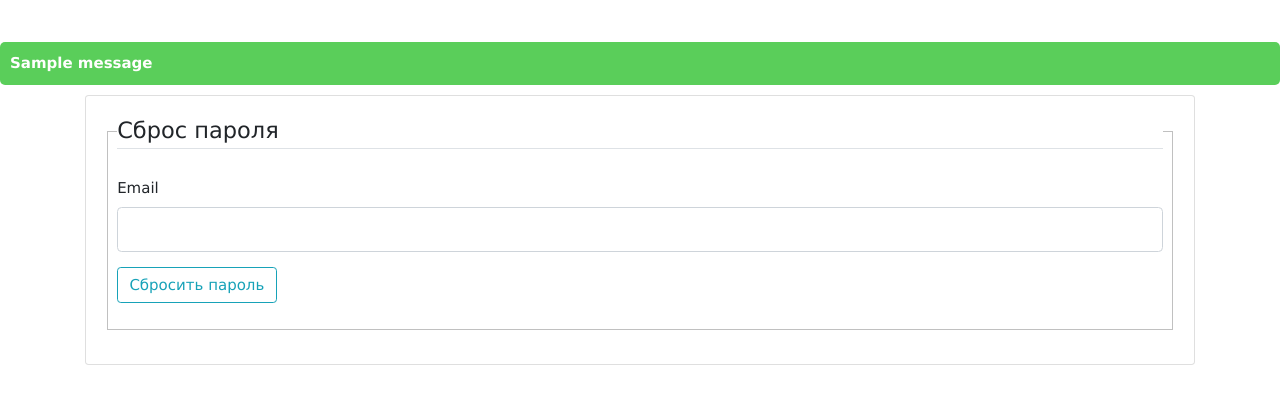
After one commit to Ilya-Zhirukhin/s1-Ilya-Zhirukhin, a Flask app: page /reset_password in a window 1280 px wide. The commit adds this page. Shown: the top 404 px of the page. Run offline with Flask 2, Linux system fonts and the light colour scheme; tables that the repository leaves empty hold one stand-in row (values such as "Sample post"); one stand-in notice (Sample message) is shown; some libraries are stand-ins or nearby versions.

Commit message:
add reset_password mail

```diff
--- a/Tema/forms.py
+++ b/Tema/forms.py
@@ -41,6 +41,16 @@ class LoginForm(FlaskForm):  # Form objects for the front-end devs
     submit = SubmitField('Log In')
 
 
+class ResetPasswordForm(FlaskForm):
+    email = StringField('Email', validators=[DataRequired(), Email()])
+    submit = SubmitField('Сбросить пароль')
+
+
+class ResetPasswordForm_2(FlaskForm):
+    password = PasswordField('Новый пароль', validators=[DataRequired()])
+    submit = SubmitField('Сбросить пароль')
+
+
 class EditProfileForm(FlaskForm):
     first_name = StringField('Имя', validators=[DataRequired()])
     last_name = StringField('Фамилия', validators=[DataRequired()])
--- a/Tema/routes.py
+++ b/Tema/routes.py
@@ -1,5 +1,6 @@
 from flask import Flask, render_template, url_for, flash, redirect, request, jsonify
-from Tema.forms import RegistrationForm, LoginForm, EditProfileForm, DeleteProfileForm
+from Tema.forms import RegistrationForm, LoginForm, EditProfileForm, DeleteProfileForm, ResetPasswordForm, \
+    ResetPasswordForm_2
 from Tema import app, bcrypt, db, socketio
 from Tema.models import User, Classroom, Membership, Channel, Message, Note, Assignment, DirectMessage, \
     AssignmentSubmission
@@ -13,6 +14,21 @@ from flask import session, make_response, g, abort, session, redirect, request,
 from flask_dance.contrib.github import make_github_blueprint, github
 from flask_dance.consumer import oauth_authorized
 from flask_oauthlib.client import OAuth
+from flask_mail import Mail, Message
+from itsdangerous import URLSafeTimedSerializer
+
+app.config['MAIL_SERVER'] = 'smtp.mail.ru'
+app.config['MAIL_PORT'] = 465
+app.config['MAIL_USE_TLS'] = False
+app.config['MAIL_USE_SSL'] = True
+app.config['MAIL_USERNAME'] = 'for_semestr_work@mail.ru'
+app.config['MAIL_PASSWORD'] = '4UyJ8bda8KgvyC27xZAi'
+# RZHI1u1taet^
+app.config['MAIL_DEFAULT_SENDER'] = 'for_semestr_work@mail.ru'
+app.config['MAIL_USE_MANAGEMENT_COMMANDS'] = True  # Включение поддержки асинхронной отправки
+
+mail = Mail(app)
+serializer = URLSafeTimedSerializer(app.config['SECRET_KEY'])
 
 
 @app.route("/")
@@ -51,12 +67,50 @@ def login():
             flash('Successfully logged in!', 'success')
             return redirect(next_page) if next_page else redirect(url_for('__app__'))
         else:
-            flash('Login unsuccessful, please try again.', 'danger')
+            flash('Login unsuccessful, please try again.', 'error')
 
     # Create GitHub OAuth URL for login with GitHub
     github_login_url = url_for('login_github')
 
     return render_template('login.html', form=form, title='Login', github_login_url=github_login_url)
+
+
+@app.route('/reset_password', methods=['GET', 'POST'])
+def reset_password():
+    form = ResetPasswordForm()
+    if form.validate_on_submit():
+        email = form.email.data
+        user = User.query.filter_by(email=email).first()
+        if user:
+            token = serializer.dumps(email, salt='reset-password')
+            reset_link = url_for('confirm_reset_password', token=token, _external=True)
+            message = Message('Сброс пароля', recipients=[email])
+            message.body = f'Для сброса пароля пройдите по ссылке: {reset_link}'
+            mail.send(message)  # Отправка асинхронного письма
+            flash('Инструкции по сбросу пароля были отправлены на вашу почту.', 'info')
+            return redirect(url_for('login'))
+        flash('Адрес электронной почты не найден.', 'error')
+    return render_template('reset_password.html', form=form, title='Сброс пароля')
+
+
+@app.route('/confirm_reset_password/<token>', methods=['GET', 'POST'])
+def confirm_reset_password(token):
+    form = ResetPasswordForm_2()
+    if form.validate_on_submit():
+        email = serializer.loads(token, salt='reset-password', max_age=3600)
+        user = User.query.filter_by(email=email).first()
+        if user:
+            # Обновление пароля пользователя
+            user.password = bcrypt.generate_password_hash(form.password.data).decode("utf-8")  # Hash the password
+
+            db.session.commit()
+            flash('Пароль успешно изменен.', 'success')
+            return redirect(url_for('login'))
+        else:
+            flash('Пользователь не найден.', 'error')
+            return redirect(url_for('login'))
+
+    return render_template('confirm_reset_password.html', form=form, token=token, title='Подтверждение сброса пароля')
 
 
 @app.route("/logout")
--- /dev/null
+++ b/Tema/templates/reset_password.html
@@ -0,0 +1,52 @@
+{% extends "layout.html" %}
+{% block content %}
+<style>
+
+    .flash {
+        padding: 10px;
+        margin-bottom: 10px;
+        border-radius: 5px;
+        font-weight: bold;
+    }
+
+    .flash.error {
+        background-color: #c95f5f; /* Красный цвет для сообщений с категорией "error" */
+        color: #ffffff; /* Белый цвет текста для лучшей читаемости */
+    }
+
+    .flash.success {
+        background-color: #5ace5a; /* Зеленый цвет для других сообщений */
+        color: #fffefe; /* Черный цвет текста */
+    }
+
+
+</style>
+
+
+{% for cat, msg in get_flashed_messages(True) %}
+<div class="flash {{ cat }}">{{ msg }}</div>
+{% endfor %}
+
+
+<div class='content-section'>
+    <div class='container'>
+        <div class='card'>
+            <div class='card-body'>
+                <form method='POST' action=''>
+                    {{ form.hidden_tag() }}
+                    <fieldset class='form-group'>
+                        <legend class='border-bottom mb-4'>Сброс пароля</legend>
+                        <div class='form-group'>
+                            {{ form.email.label(class="form-control-label") }}
+                            {{ form.email(class="form-control form-control-lg") }}
+                        </div>
+                        <div class='form-group'>
+                            {{ form.submit(class="btn btn-outline-info") }}
+                        </div>
+                    </fieldset>
+                </form>
+            </div>
+        </div>
+    </div>
+</div>
+{% endblock %}
--- a/requirements.txt
+++ b/requirements.txt
@@ -17,3 +17,5 @@ Flask-Dance[github]
 blinker
 Flask-OAuthlib
 eventlet
+Flask-Mail
+celery
```
Also changed, not shown: Tema/models.py (+7 -0 lines), Tema/templates/confirm_reset_password.html (added, +51 -0 lines), Tema/templates/login.html (+22 -2 lines), Tema/templates/profile.html (+6 -2 lines), Tema/templates/register.html (+8 -1 lines).
